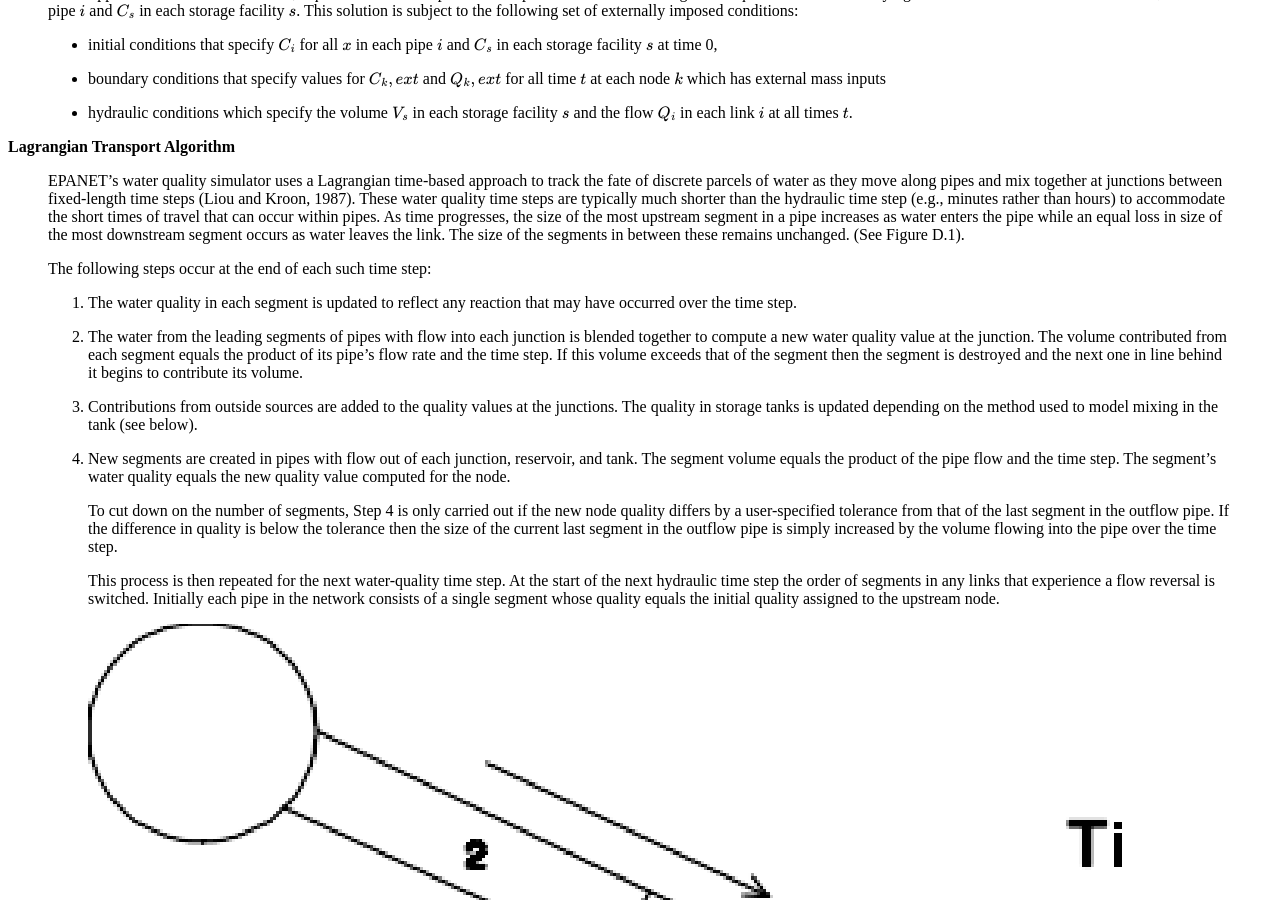
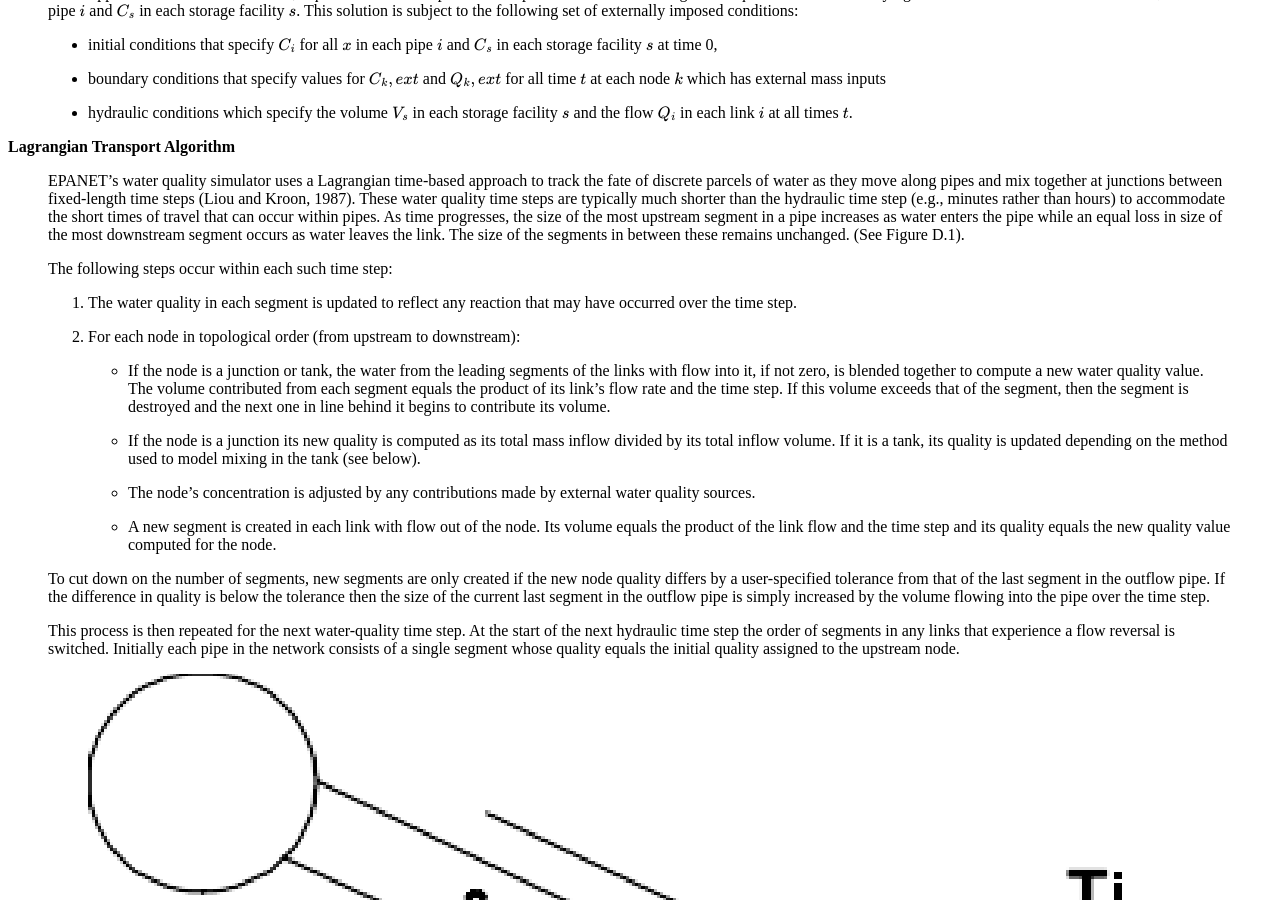
Before and after one commit to USEPA/epanet-manual, a Sphinx documentation site: the page built from docs/analysis_algorithms.rst, in a window 1280 px wide and 900 px high, scrolled down 8858 px. Built offline with Sphinx 7.4.7 and the Read the Docs theme 2.0.0, drawn with Linux system fonts in a browser that asks for light colours.

Commit message:
Update analysis_algorithms.rst
Update description of Lagrangian Transport Algorithm

```diff
--- a/docs/analysis_algorithms.rst
+++ b/docs/analysis_algorithms.rst
@@ -794,40 +794,46 @@ Water Quality
   the link. The size of the segments in between these remains
   unchanged. (See Figure D.1).
 
-  The following steps occur at the end of each such time step:
+  The following steps occur within each such time step:
 
   1. The water quality in each segment is updated to reflect any reaction
      that may have occurred over the time step.
 
-  2. The water from the leading segments of pipes with flow into each
-     junction is blended together to compute a new water quality value at
-     the junction. The volume contributed from each segment equals the
-     product of its pipe’s flow rate and the time step. If this volume
-     exceeds that of the segment then the segment is destroyed and the
-     next one in line behind it begins to contribute its volume.
+  2. For each node in topological order (from upstream to downstream):
 
-  3. Contributions from outside sources are added to the quality values at
-     the junctions. The quality in storage tanks is updated depending on
-     the method used to model mixing in the tank (see below).
+     - If the node is a junction or tank, the water from the leading
+       segments of the links with flow into it, if not zero, is blended
+       together to compute a new water quality value. The volume
+       contributed from each segment equals the product of its link’s
+       flow rate and the time step. If this volume exceeds that of the
+       segment, then the segment is destroyed and the next one in line
+       behind it begins to contribute its volume.
 
-  4. New segments are created in pipes with flow out of each junction,
-     reservoir, and tank. The segment volume equals the product of the
-     pipe flow and the time step. The segment’s water quality equals the
-     new quality value computed for the node.
+     - If the node is a junction its new quality is computed as its total
+       mass inflow divided by its total inflow volume. If it is a tank,
+       its quality is updated depending on the method used to model
+       mixing in the tank (see below).
 
+     - The node’s concentration is adjusted by any contributions made by
+       external water quality sources.
 
-     To cut down on the number of segments, Step 4 is only carried out if
-     the new node quality differs by a user-specified tolerance from that
-     of the last segment in the outflow pipe. If the difference in quality
-     is below the tolerance then the size of the current last segment in
-     the outflow pipe is simply increased by the volume flowing into the
-     pipe over the time step.
+     - A new segment is created in each link with flow out of the node.
+       Its volume equals the product of the link flow and the time step
+       and its quality equals the new quality value computed for the node.
 
-     This process is then repeated for the next water-quality time step.
-     At the start of the next hydraulic time step the order of segments in
-     any links that experience a flow reversal is switched. Initially each
-     pipe in the network consists of a single segment whose quality equals
-     the initial quality assigned to the upstream node.
+  To cut down on the number of segments, new segments are only created if
+  the new node quality differs by a user-specified tolerance from that
+  of the last segment in the outflow pipe. If the difference in quality
+  is below the tolerance then the size of the current last segment in
+  the outflow pipe is simply increased by the volume flowing into the
+  pipe over the time step.
+
+  This process is then repeated for the next water-quality time step.
+  At the start of the next hydraulic time step the order of segments in
+  any links that experience a flow reversal is switched. Initially each
+  pipe in the network consists of a single segment whose quality equals
+  the initial quality assigned to the upstream node.
+
 
     |image147|
 
```
